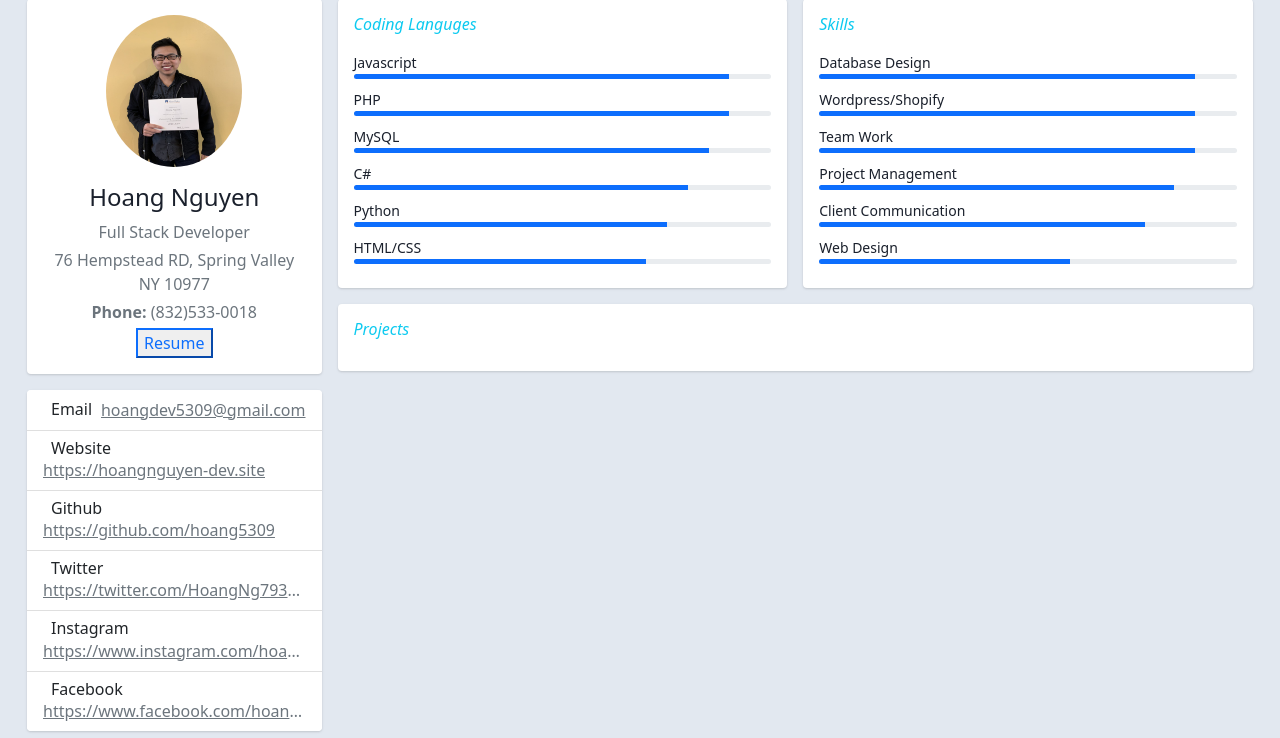
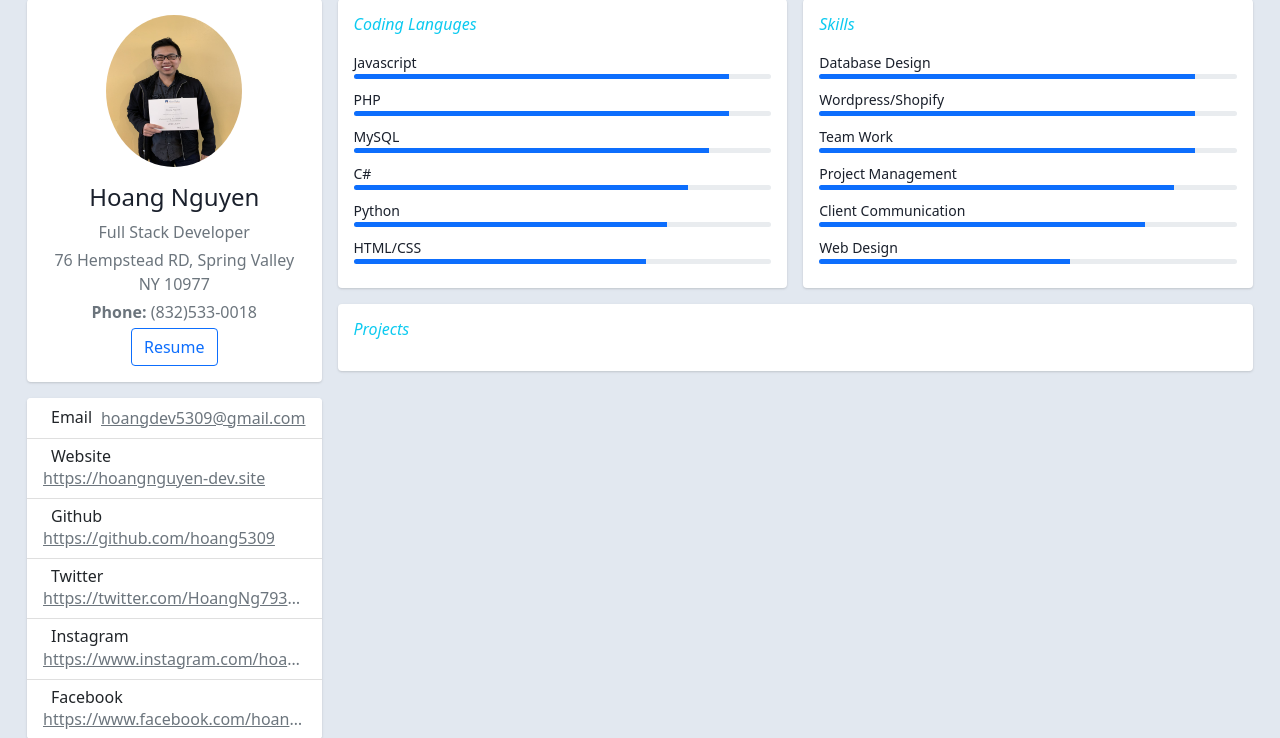
Before and after one commit to hoang5309/hoangnguyen-dev-site, a PHP site: page / in a window 1280 px wide. Shown: the part 64-802 px from the top of the page. Run offline with PHP 8.4, Linux system fonts and the light colour scheme; some libraries are stand-ins or nearby versions.

Commit message:
Finished Resume

```diff
--- a/index.php
+++ b/index.php
@@ -12,7 +12,6 @@
       <link   rel="stylesheet" href="index.css">
   </head>
   <body>
-
     <div class="container">
         <div class="main-body">
             <div class="row gutters-sm">
@@ -28,7 +27,9 @@
                                   <p class="text-secondary mb-1">Full Stack Developer</p>
                                   <p class="text-muted font-size-sm mb-1">76 Hempstead RD, Spring Valley NY 10977</p>
                                   <p class="text-secondary mb-1"><strong>Phone:</strong> (832)533-0018</p>
-                              <button class="btn-outline-primary">Resume</button>
+                                  <form method="get" action="Hoang Nguyen's Resume.pdf">
+                                    <button class="btn btn-outline-primary">Resume</button>
+                                  </form>
                                 </div>
                             </div>
                         </div>
@@ -85,6 +86,7 @@
                 <!-- RIGHT -->
                 <div class="col-xl-9">
                   <div class="row gutters-sm">
+                    <!-- CODING LANGUGUES -->
                     <div class="col-sm-6 mb-3">
                       <div class="card">
                         <div class="card-body">
@@ -116,6 +118,7 @@
                         </div>
                       </div>
                     </div>
+                    <!-- SKILL -->
                     <div class="col-sm-6 mb-3">
                       <div class="card">
                         <div class="card-body">
@@ -161,7 +164,6 @@
             </div>
         </div>
     </div>
-
     <script src="https://cdn.jsdelivr.net/npm/bootstrap@5.0.2/dist/js/bootstrap.bundle.min.js"
             integrity="sha384-MrcW6ZMFYlzcLA8Nl+NtUVF0sA7MsXsP1UyJoMp4YLEuNSfAP+JcXn/tWtIaxVXM" crossorigin="anonymous"></script>
   </body>
```
Also changed, not shown: pages/email.php (added), 2 other files. Lines whose indentation alone changed are shown as unchanged.
